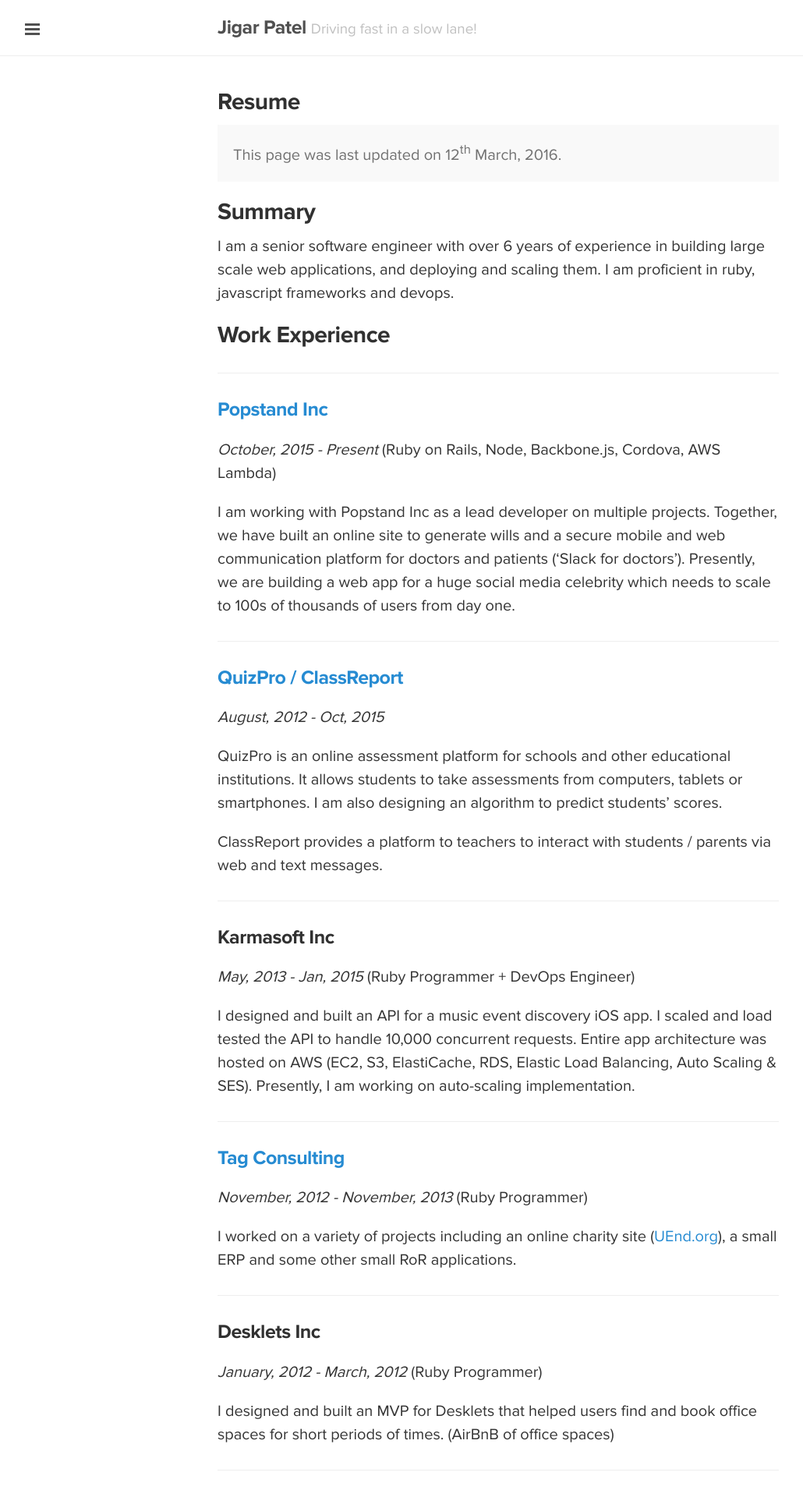
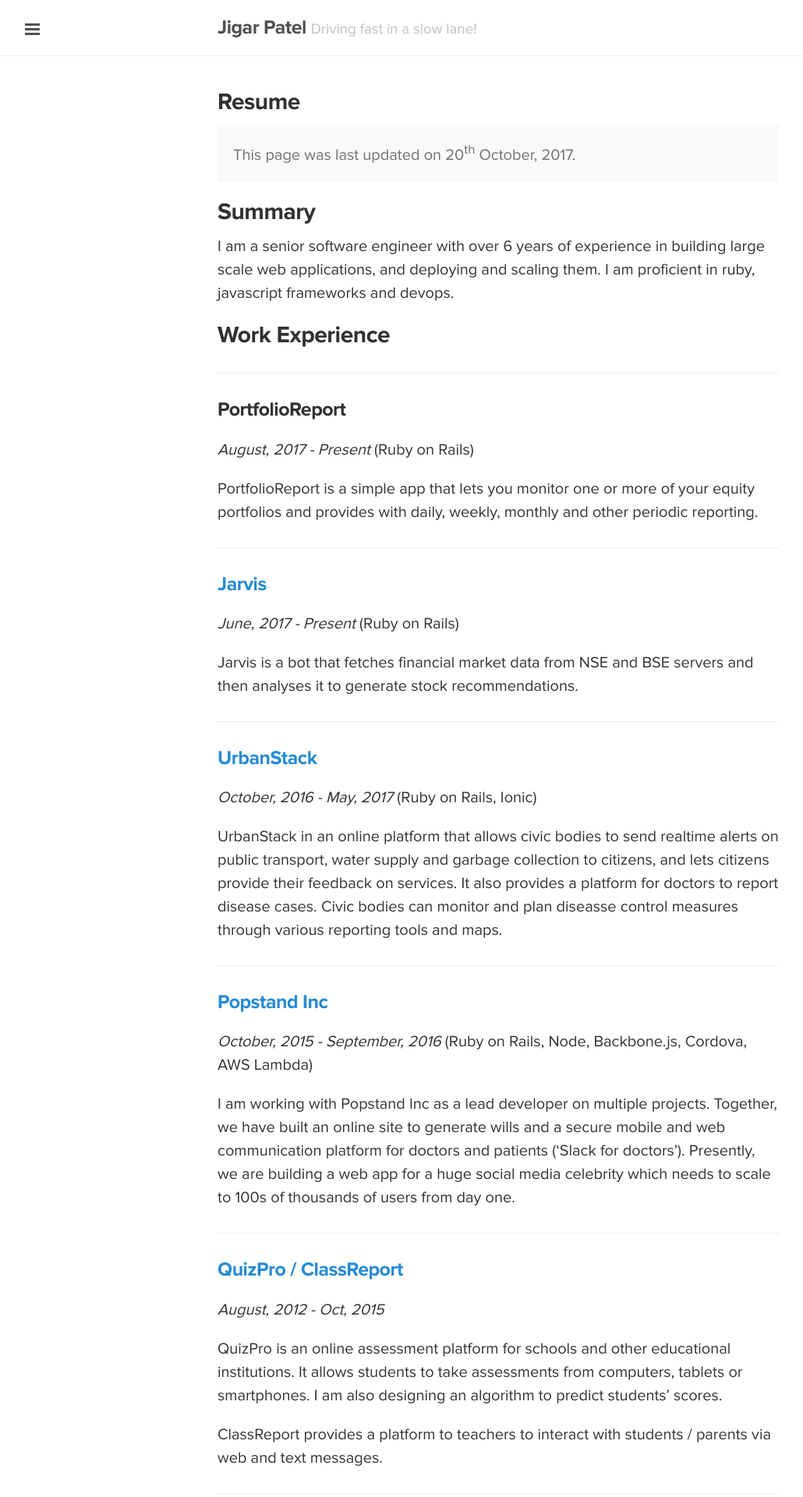
Before and after one commit to agentbigman/Agentbigman.github.io, a Jekyll site: the page built from resume.md, in a window 1280 px wide. Shown: the top 1920 px of the page at 78% size, without its empty margins (1-1031 px from the left). Built offline with Jekyll 4.4.1, drawn with Linux system fonts in a browser that asks for light colours; comment, search, counter and statistics services are not loaded.

Commit message:
Update resume

```diff
--- a/resume.md
+++ b/resume.md
@@ -5,8 +5,8 @@
 lastmod: 2016-04-11 00:00:000
 ---
 
-<p class="message"> This page was last updated on 12<sup>th</sup> March,
-2016.  </p>
+<p class="message"> This page was last updated on 20<sup>th</sup>
+October, 2017.  </p>
 
 ## Summary
 
@@ -19,10 +19,41 @@
 
 -----------------
 
+### PortfolioReport
+
+_August, 2017 - Present_ (Ruby on Rails)
+
+PortfolioReport is a simple app that lets you monitor one or more of
+your equity portfolios and provides with daily, weekly, monthly and
+other periodic reporting.
+
+---------------
+
+### [Jarvis](http://jarvis.jigarpatel.in)
+
+_June, 2017 - Present_ (Ruby on Rails)
+
+Jarvis is a bot that fetches financial market data from NSE and BSE
+servers and then analyses it to generate stock recommendations.
+
+----------------
+
+### [UrbanStack](http://urbanstack.in)
+
+_October, 2016 - May, 2017_ (Ruby on Rails, Ionic)
+
+UrbanStack in an online platform that allows civic bodies to send
+realtime alerts on public transport, water supply and garbage collection
+to citizens, and lets citizens provide their feedback on services. It
+also provides a platform for doctors to report disease cases. Civic
+bodies can monitor and plan diseasse control measures through various reporting
+tools and maps.
+
+-----------------
 
 ### [Popstand Inc](http://www.popstand.com/)
 
-_October, 2015 - Present_ (Ruby on Rails, Node, Backbone.js, Cordova,
+_October, 2015 - September, 2016_ (Ruby on Rails, Node, Backbone.js, Cordova,
 AWS Lambda)
 
 I am working with Popstand Inc as a lead developer on multiple projects.
```
